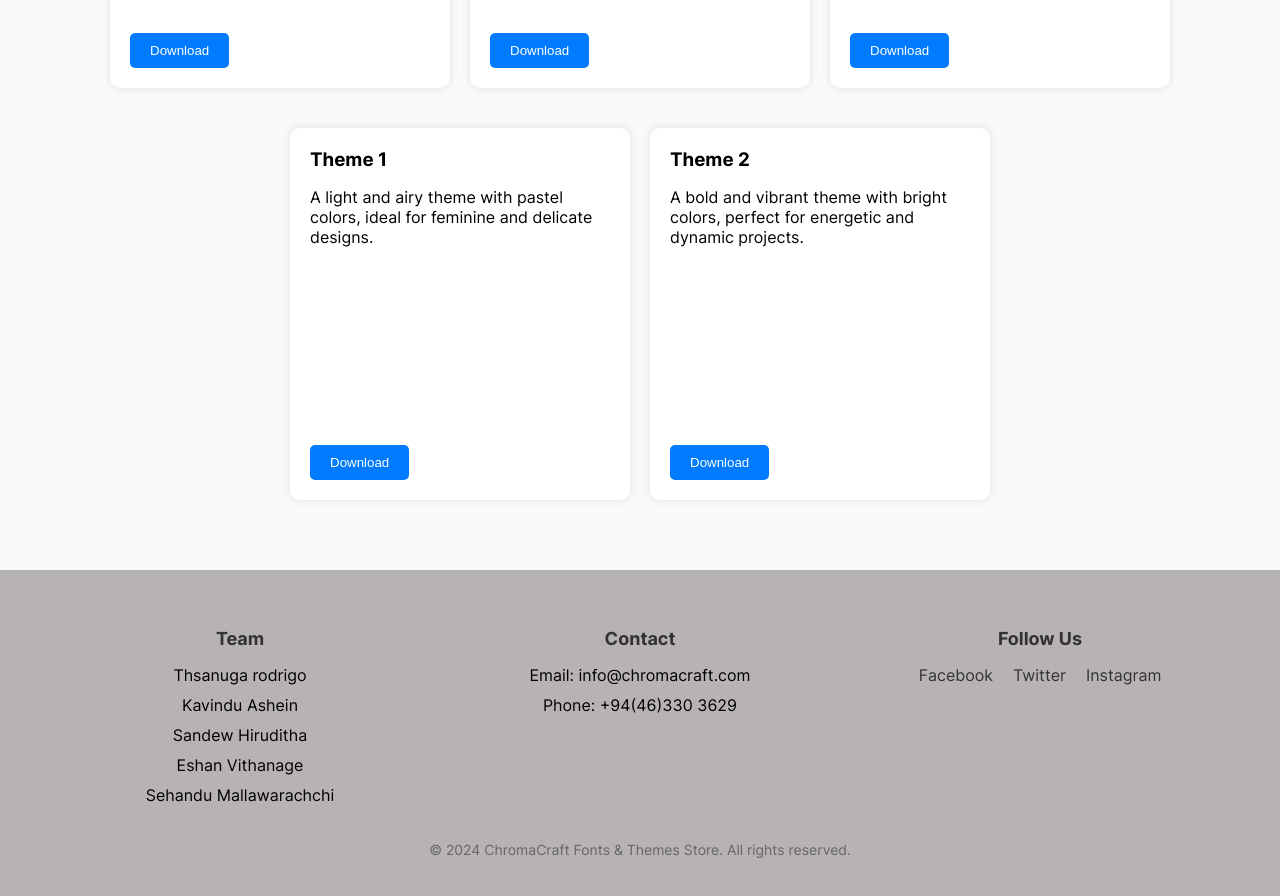
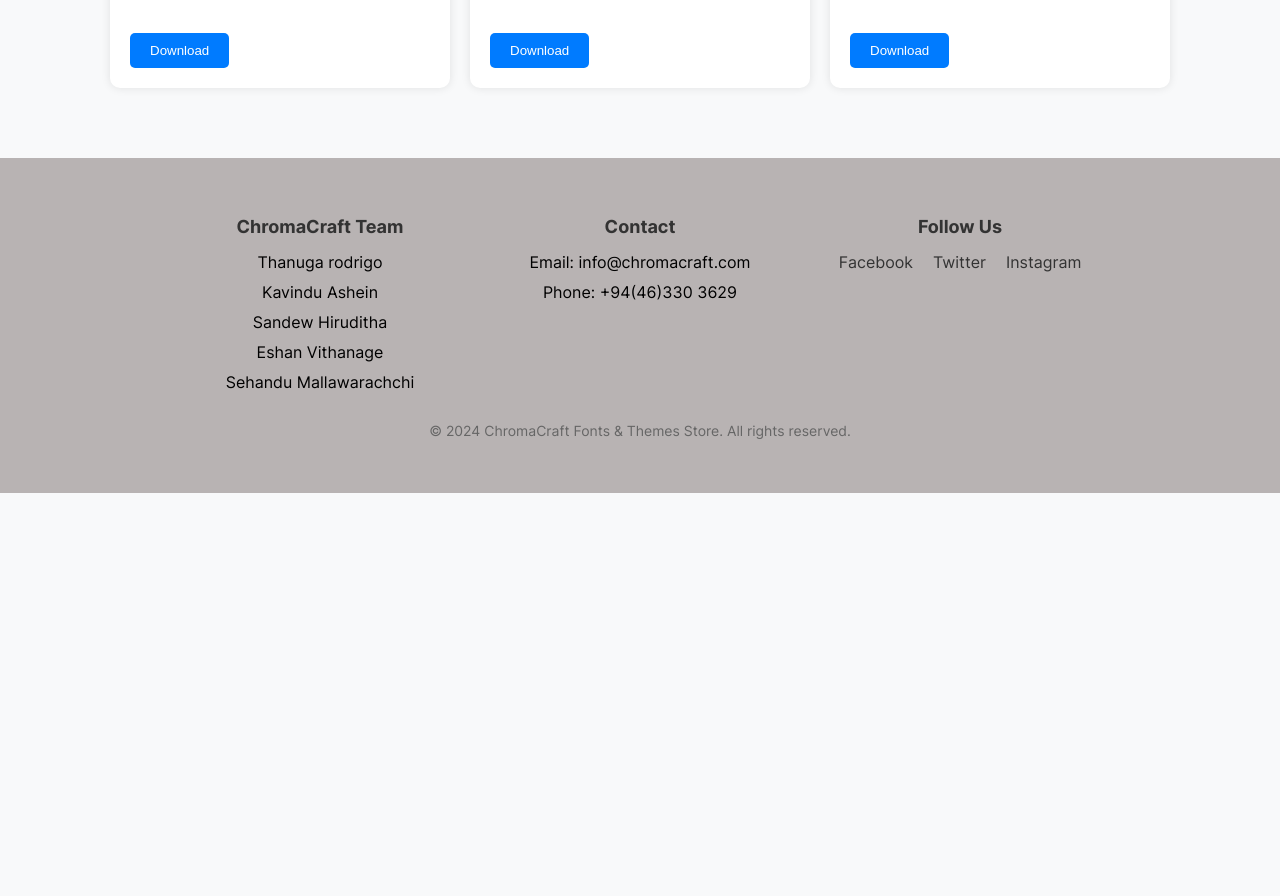
Before and after one commit to ChromaCraftDev/website, a React (Create React App) app in the folder my-react-app/: page / in a window 1280 px wide. Shown: the part 1420-2316 px from the top of the page. After the commit the page ends 1913 px from the top, so only its background shows below. Built offline with nearby package versions, Linux system fonts and the light colour scheme.

Commit message:
Make the webpage responsive

```diff
--- a/my-react-app/src/App.css
+++ b/my-react-app/src/App.css
@@ -169,13 +169,16 @@ header p {
 
 .footer-content {
   display: flex;
-  justify-content: space-between;
+  flex-wrap: wrap;
+  justify-content: center;
   max-width: 1200px;
   margin: 0 auto;
 }
 
 .footer-section {
   flex: 1;
+  margin: 0 10px;
+  max-width: 300px; /* Set maximum width for each section */
 }
 
 .footer-section h3 {
@@ -187,6 +190,7 @@ header p {
 .footer-section ul {
   list-style: none;
   padding: 0;
+  margin: 0;
 }
 
 .footer-section ul li {
@@ -216,4 +220,28 @@ header p {
   margin-top: 20px;
   font-size: 14px;
   color: #666;
+  text-align: center; /* Center align copyright text */
 }
+
+@media (max-width: 768px) {
+  .footer-section {
+    flex-basis: 100%; /* Set each section to take full width on smaller screens */
+    max-width: 100%; /* Set maximum width to 100% */
+    margin: 10px 0; /* Add margin between sections */
+  }
+}
+
+
+@media (max-width: 768px) {
+  /* Add responsive styles for smaller screens */
+  .container {
+    padding: 20px;
+  }
+}
+
+@media (max-width: 480px) {
+  /* Add responsive styles for even smaller screens */
+  .example-image {
+    width: 100%;
+  }
+}
--- a/my-react-app/src/App.jsx
+++ b/my-react-app/src/App.jsx
@@ -1,11 +1,19 @@
-import React, { useState } from 'react';
+import React from 'react';
 import './App.css'; // Import your CSS file
 import exampleImage from './Images/sample.jpg';
+import sampleFile from './DownloadFiles/sampleFile.pdf';
 
 function Product({ name, description }) {
   const downloadFont = () => {
     // Simulate downloading the font file
     alert(`Downloading font: ${name}`);
+    // Perform the file download
+    const anchor = document.createElement('a');
+    anchor.href = sampleFile;
+    anchor.setAttribute('download', '');
+    document.body.appendChild(anchor);
+    anchor.click();
+    document.body.removeChild(anchor);
   };
 
   return (
@@ -35,19 +43,12 @@ function Theme({ name, description }) {
 }
 
 function App() {
-  const [darkMode, setDarkMode] = useState(false);
-
-  const toggleDarkMode = () => {
-    setDarkMode(prevMode => !prevMode);
-  };
-
   return (
-    <div className={`App ${darkMode ? 'dark-mode' : 'light-mode'}`}>
+    <div className="App">
       <header>
         <h1>ChromaCraft Fonts & Themes Store</h1>
         <p>Your one-stop destination for high-quality fonts and themes.</p>
         <img src={exampleImage} alt="sample" className='example-image'/>
-        <button className="toggle-dark-mode" onClick={toggleDarkMode}>Mode</button>
       </header>
       <div className="container">
         <div className="products">
@@ -62,17 +63,15 @@ function App() {
           <Theme name="Theme 1" description="A light and airy theme with pastel colors, ideal for feminine and delicate designs." />
           <Theme name="Theme 2" description="A bold and vibrant theme with bright colors, perfect for energetic and dynamic projects." />
           <Theme name="Theme 3" description="A sleek and modern theme with minimalist design elements, great for professional portfolios." />
-          <Theme name="Theme 1" description="A light and airy theme with pastel colors, ideal for feminine and delicate designs." />
-          <Theme name="Theme 2" description="A bold and vibrant theme with bright colors, perfect for energetic and dynamic projects." />
           {/* Add more Theme components here for additional themes */}
         </div>
       </div>
       <footer className="footer">
         <div className="footer-content">
           <div className="footer-section">
-      <h3>Team</h3>
+            <h3>ChromaCraft Team</h3>
             <ul>
-        <li>Thsanuga rodrigo</li>
+              <li>Thanuga rodrigo</li>
               <li>Kavindu Ashein</li>
               <li>Sandew Hiruditha</li>
               <li>Eshan Vithanage</li>
@@ -97,7 +96,6 @@ function App() {
         </div>
         <p className="copyright">&copy; 2024 ChromaCraft Fonts & Themes Store. All rights reserved.</p>
       </footer>
-
     </div>
   );
 }
```
Also changed, not shown: 1 other file (tests, documents, lock files or other folders). Lines whose indentation alone changed are shown as unchanged.
